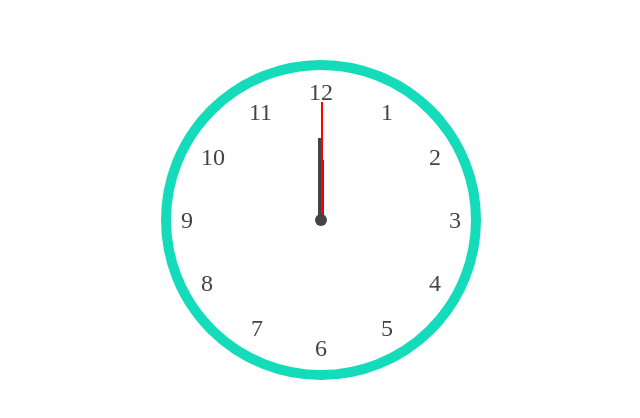
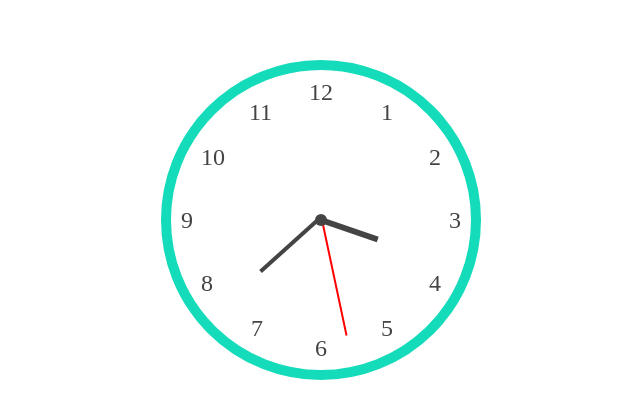
Before and after one commit to yedio/analog-clock, a React (Create React App) app: page / in a window 1280 px wide. Shown: the part 180-598 px from the top of the page, without its empty margins (319-959 px from the left). Built offline with nearby package versions, Linux system fonts and the light colour scheme.

Commit message:
Add: analog clock function

```diff
--- a/src/components/Clock.tsx
+++ b/src/components/Clock.tsx
@@ -1,3 +1,4 @@
+import { useState, useEffect } from 'react';
 import styled from 'styled-components';
 
 export default function Clock() {
@@ -5,11 +6,31 @@ export default function Clock() {
     .fill(undefined)
     .map((v, i) => i + 1);
 
+  const [date, setDate] = useState(new Date());
+
+  const hour = date.getHours();
+  const min = date.getMinutes();
+  const sec = date.getSeconds();
+
+  const hourAngle = (hour + min / 60) * 30;
+  const minAngle = min * 6;
+  const secAngle = sec * 6;
+
+  useEffect(() => {
+    const timer = setInterval(() => {
+      setDate(new Date());
+    }, 1000);
+
+    return () => {
+      clearInterval(timer);
+    };
+  }, []);
+
   return (
     <ClockWrap>
-      <HourHand />
-      <MinHand />
-      <SecHand />
+      <HourHand hourAngle={hourAngle} />
+      <MinHand minAngle={minAngle} />
+      <SecHand secAngle={secAngle} />
       <ClockCenter />
       {clockArr.map((num: number, idx: number) => (
         <ClockNum key={idx} className={`num_${num}`}>
@@ -48,28 +69,31 @@ const Hand = styled.div`
   transform-origin: bottom;
 `;
 
-const HourHand = styled(Hand)`
+const HourHand = styled(Hand)<{ hourAngle: number }>`
   width: 6px;
   height: 60px;
   top: 30%;
   left: 49%;
   background: ${({ theme }) => theme.color.dark};
+  transform: ${props => `rotate(${props.hourAngle}deg)`};
 `;
 
-const MinHand = styled(Hand)`
+const MinHand = styled(Hand)<{ minAngle: number }>`
   width: 4px;
   height: 80px;
   top: 22.5%;
   left: 49%;
   background: ${({ theme }) => theme.color.dark};
+  transform: ${props => `rotate(${props.minAngle}deg)`};
 `;
 
-const SecHand = styled(Hand)`
+const SecHand = styled(Hand)<{ secAngle: number }>`
   width: 2px;
   height: 118px;
   top: 10.5%;
   left: 50%;
   background: red;
+  transform: ${props => `rotate(${props.secAngle}deg)`};
 `;
 
 const ClockNum = styled.span`
```
